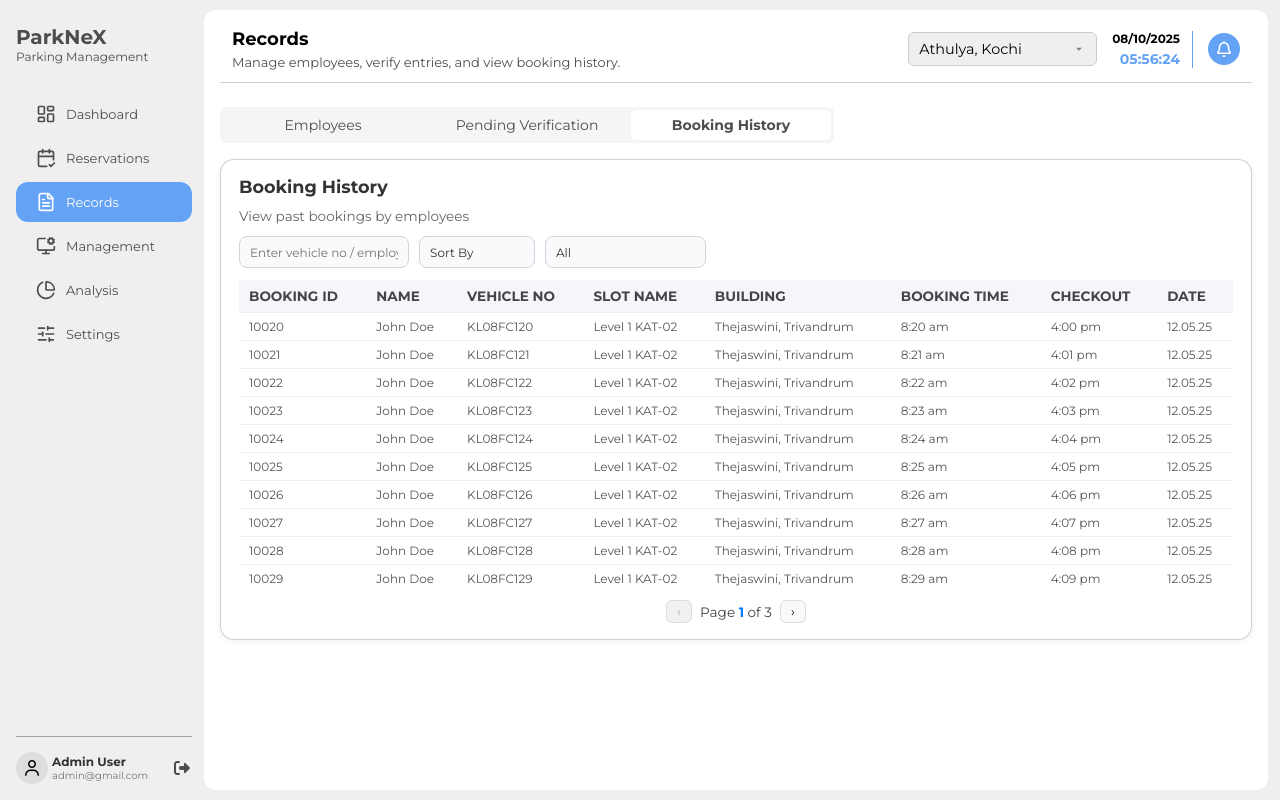
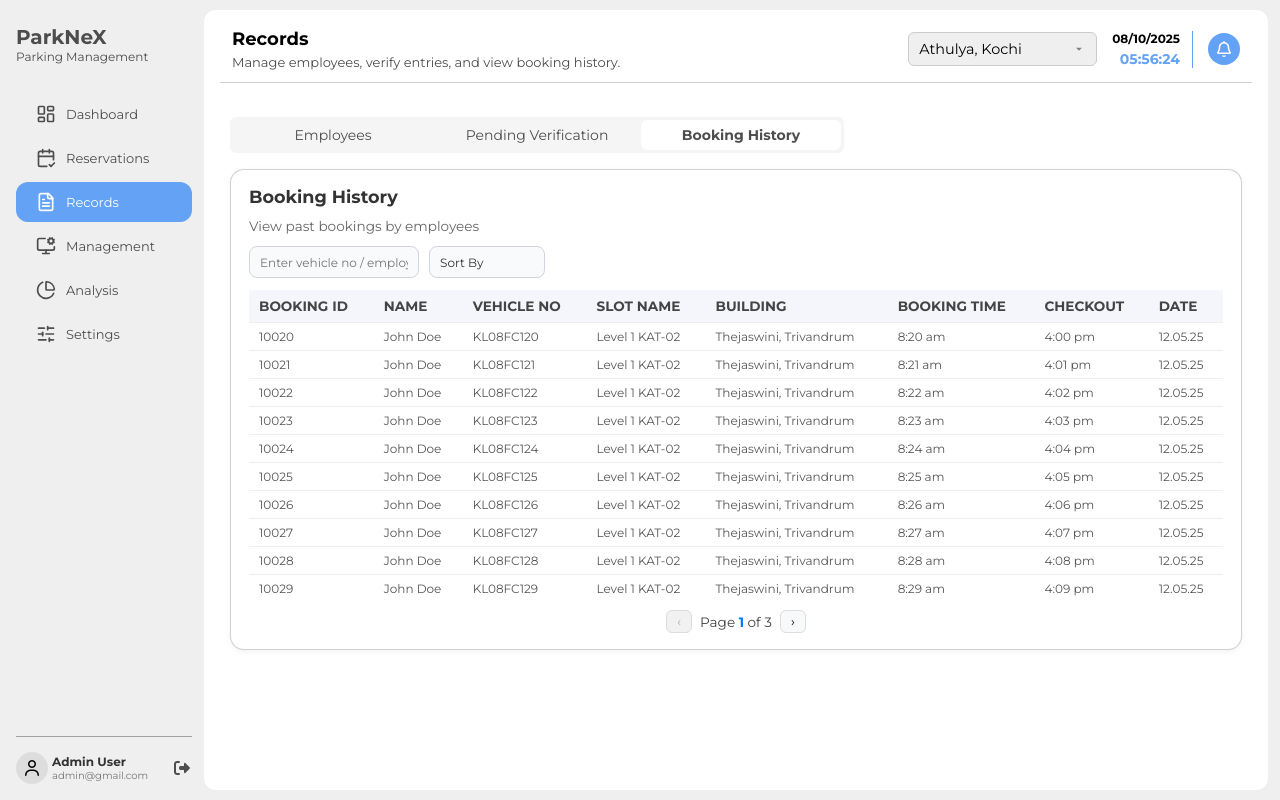
Before and after one commit to yaduraj1301/Parknex, a React (Vite) app: page /records in a window 1280 px wide. Both pictures are taken after a click on the button "Booking History". Built offline with nearby package versions, Linux system fonts and the light colour scheme.

Commit message:
feat: filter and sortby made customizable for every table

```diff
--- a/src/Components/Table/table.tsx
+++ b/src/Components/Table/table.tsx
@@ -4,6 +4,7 @@ import "./table.css";
 export interface Column {
   key: string;
   label: string;
+  sortable?: boolean;
 }
 
 interface ReusableTableProps {
@@ -16,7 +17,8 @@ interface ReusableTableProps {
   showAddButton?: boolean;
   addButtonLabel?: string;
   onAddClick?: () => void;
-  onRowClick?: (row: Record<string, any>) => void; // 👈 Added this line
+  onRowClick?: (row: Record<string, any>) => void;
+  showFilter?: boolean; // 👈 Added prop
 }
 
 export const Table: React.FC<ReusableTableProps> = ({
@@ -29,7 +31,8 @@ export const Table: React.FC<ReusableTableProps> = ({
   showAddButton = false,
   addButtonLabel = "+ Add",
   onAddClick,
-  onRowClick, // 👈 Added this line
+  onRowClick,
+  showFilter = false, // 👈 Default false
 }) => {
   const [search, setSearch] = useState("");
   const [sortKey, setSortKey] = useState<string>("");
@@ -42,7 +45,7 @@ export const Table: React.FC<ReusableTableProps> = ({
   const filteredData = useMemo(() => {
     let filtered = data;
 
-    if (filterKey !== "All") {
+    if (showFilter && filterKey !== "All") {
       filtered = filtered.filter((row) => row.building === filterKey);
     }
 
@@ -61,7 +64,7 @@ export const Table: React.FC<ReusableTableProps> = ({
     }
 
     return filtered;
-  }, [data, search, sortKey, sortOrder, filterKey]);
+  }, [data, search, sortKey, sortOrder, filterKey, showFilter]);
 
   const totalPages = Math.ceil(filteredData.length / rowsPerPage);
   const paginatedData = filteredData.slice(
@@ -108,13 +111,16 @@ export const Table: React.FC<ReusableTableProps> = ({
 
           <select onChange={(e) => setSortKey(e.target.value)} value={sortKey}>
             <option value="">Sort By</option>
-            {columns.map((col) => (
+            {columns
+              .filter((col) => col.sortable)
+              .map((col) => (
                 <option key={col.key} value={col.key}>
                   {col.label}
                 </option>
               ))}
           </select>
 
+          {showFilter && (
             <select
               onChange={(e) => {
                 setFilterKey(e.target.value);
@@ -128,6 +134,7 @@ export const Table: React.FC<ReusableTableProps> = ({
                 </option>
               ))}
             </select>
+          )}
 
           {showAddButton && (
             <button className="add-btn" onClick={onAddClick}>
@@ -144,8 +151,9 @@ export const Table: React.FC<ReusableTableProps> = ({
               {columns.map((col) => (
                 <th
                   key={col.key}
-                  onClick={() => handleSort(col.key)}
-                  className={sortKey === col.key ? "active-sort" : ""}
+                  onClick={() => col.sortable && handleSort(col.key)}
+                  className={col.sortable ? "sortable" : ""}
+                  style={{ cursor: col.sortable ? "pointer" : "default" }}
                 >
                   {col.label}
                   {sortKey === col.key && (
@@ -162,7 +170,7 @@ export const Table: React.FC<ReusableTableProps> = ({
               paginatedData.map((row, index) => (
                 <tr
                   key={index}
-                  onClick={() => onRowClick && onRowClick(row)} // 👈 Added click handler
+                  onClick={() => onRowClick && onRowClick(row)}
                   style={{ cursor: onRowClick ? "pointer" : "default" }}
                 >
                   {columns.map((col) => (
--- a/src/Pages/Records/BookingHistory.tsx
+++ b/src/Pages/Records/BookingHistory.tsx
@@ -7,12 +7,12 @@ import "./BookingHistory.css";
 
 export function BookingHistory() {
   const columns = [
-    { key: "bookingId", label: "BOOKING ID" },
-    { key: "name", label: "NAME" },
+    { key: "bookingId", label: "BOOKING ID", sortable: true },
+    { key: "name", label: "NAME", sortable: true },
     { key: "vehicleNo", label: "VEHICLE NO" },
     { key: "slotName", label: "SLOT NAME" },
     { key: "building", label: "BUILDING" },
-    { key: "bookingTime", label: "BOOKING TIME" },
+    { key: "bookingTime", label: "BOOKING TIME", sortable: true },
     { key: "checkout", label: "CHECKOUT" },
     { key: "date", label: "DATE" },
   ];
--- a/src/Pages/Records/Records.css
+++ b/src/Pages/Records/Records.css
@@ -11,3 +11,9 @@
   box-shadow: 0 2px 10px rgba(0, 0, 0, 0.05);
   padding: 1.25rem;
 }
+.records-content {
+  display: flex;
+  flex-direction: column;
+  padding: 10px;
+  gap: 12px;
+}
--- a/src/Pages/Records/Records.tsx
+++ b/src/Pages/Records/Records.tsx
@@ -20,7 +20,10 @@ export function Records() {
         subtitle="Manage employees, verify entries, and view booking history."
         isDropdownRequired={true}
       />
-      <Tabs tabs={tabItems} />
+
+      <div className="records-content">
+        <Tabs tabs={tabItems} />
+      </div>
     </div>
   );
 }
```
Lines whose indentation alone changed are shown as unchanged.
